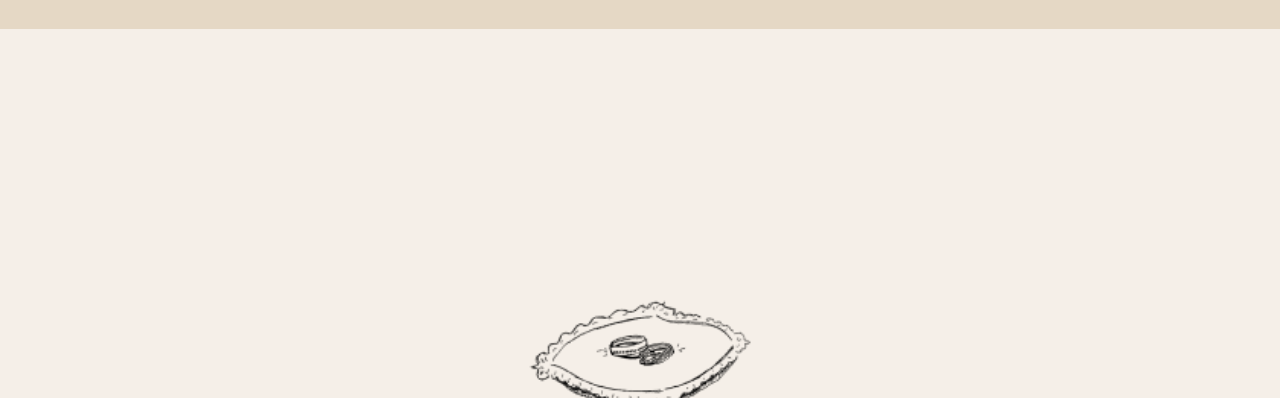
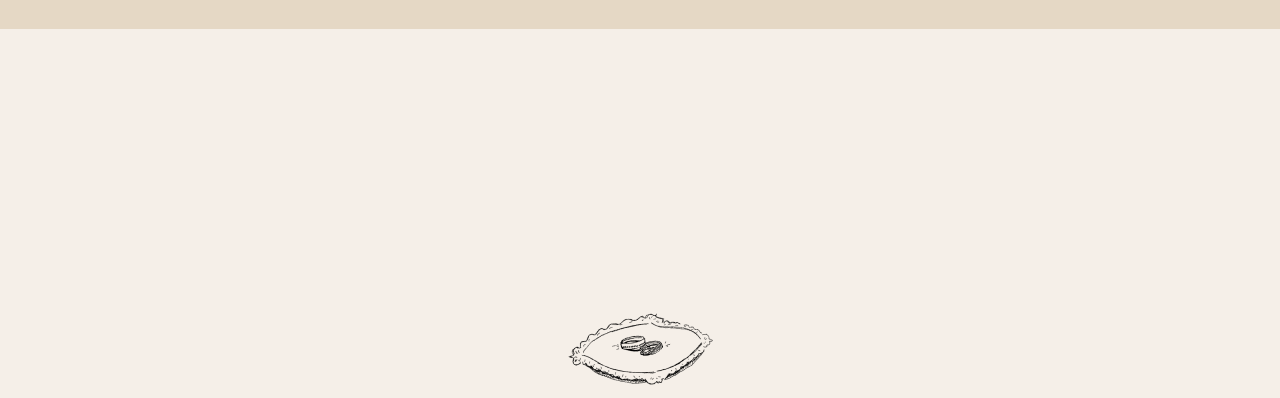
Before and after one commit to reine-work/howegrail, a plain HTML site: page index.htm in a window 1280 px wide. Shown: the part 99-497 px from the top of the page. Drawn offline with nearby package versions, Linux system fonts and the light colour scheme; a script that the page names is missing; a web font is replaced by a local one.

Commit message:
Remove image properties

```diff
--- a/css/main.scss
+++ b/css/main.scss
@@ -96,10 +96,10 @@ body {
 //     background: #222;
 // }
 
-img {
-    width: 100%;
-    height: auto;
-}
+// img {
+//     width: 100%;
+//     height: auto;
+// }
 
 .btn {
     padding: 1rem 4rem;
```
Also changed, not shown: css/main.css, 1 other file.
